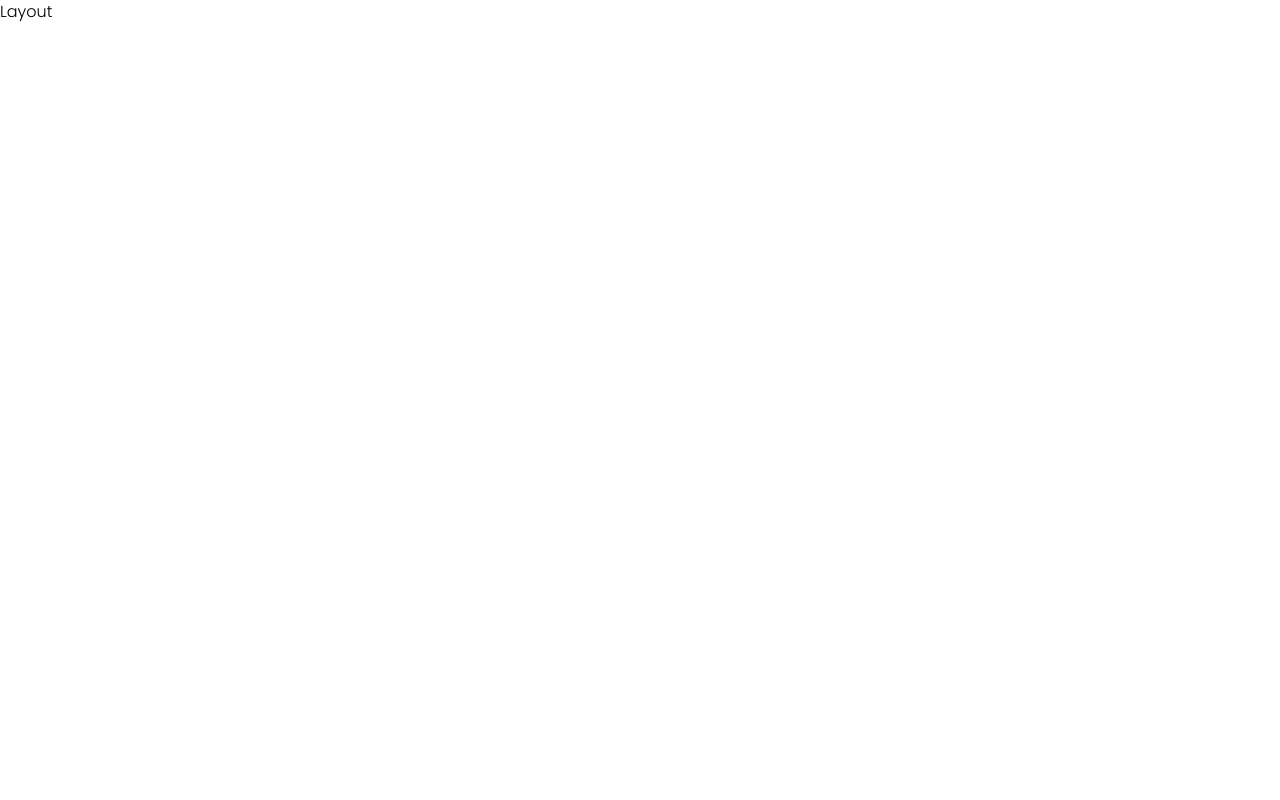
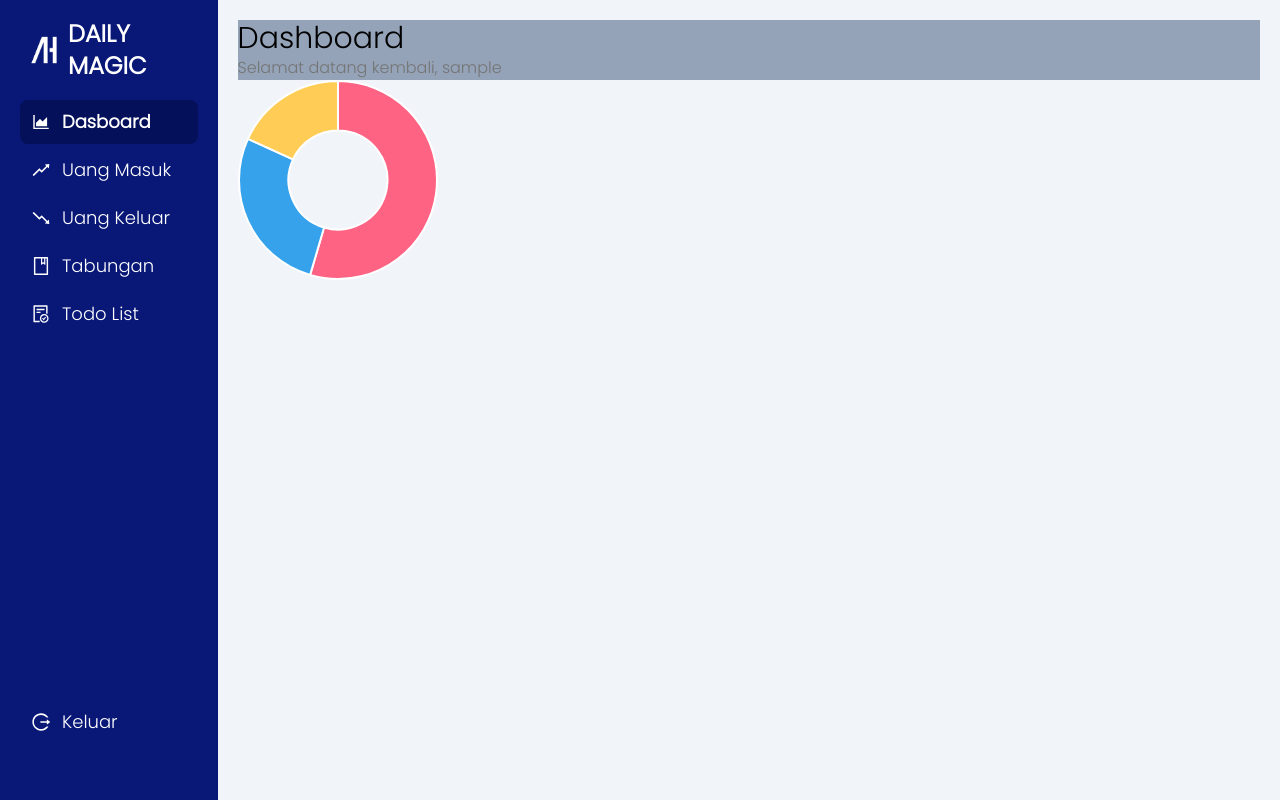
Before and after one commit to Alexchandrahanif/BelajarReactHooks, a React (Vite) app: page / in a window 1280 px wide. Built offline with nearby package versions, Linux system fonts and the light colour scheme; sample sign-in values are in the browser's storage.

Commit message:
update membuatchart pie

```diff
--- a/package.json
+++ b/package.json
@@ -13,6 +13,7 @@
     "@ant-design/icons": "^5.1.4",
     "antd": "^5.6.4",
     "axios": "^1.4.0",
+    "chart.js": "^4.4.0",
     "react": "^18.2.0",
     "react-dom": "^18.2.0",
     "react-redux": "^8.1.1",
--- a/src/components/layout/Layout.jsx
+++ b/src/components/layout/Layout.jsx
@@ -1,7 +1,17 @@
 import React from "react";
-
+import Sidebar from "./Sidebar";
+import { Outlet } from "react-router-dom";
 const Layout = () => {
-  return <div>Layout</div>;
+  return (
+    <div className="h-screen w-screen flex justify-center items-center">
+      <div className="w-[17%] h-screen">
+        <Sidebar />
+      </div>
+      <div className="w-[83%] h-screen bg-slate-100">
+        <Outlet />
+      </div>
+    </div>
+  );
 };
 
 export default Layout;
--- a/src/components/layout/Sidebar.jsx
+++ b/src/components/layout/Sidebar.jsx
@@ -1,7 +1,124 @@
-import React from "react";
+import React, { useState } from "react";
+import { Link, useNavigate } from "react-router-dom";
+import { message } from "antd";
+
+import logo from "../../assets/images/logoAlex.png";
+
+import {
+  HomeOutlined,
+  PieChartOutlined,
+  UserSwitchOutlined,
+  BookOutlined,
+  FunnelPlotOutlined,
+  TeamOutlined,
+  IdcardOutlined,
+  UserAddOutlined,
+  UserDeleteOutlined,
+  ProfileOutlined,
+  FileDoneOutlined,
+  LogoutOutlined,
+  FallOutlined,
+  CarryOutOutlined,
+  StockOutlined,
+  RiseOutlined,
+  ReadOutlined,
+  AreaChartOutlined,
+} from "@ant-design/icons";
+
+export const dataSidebar = [
+  {
+    name: "Dasboard",
+    icon: <AreaChartOutlined />,
+    link: "/",
+  },
+  {
+    name: "Uang Masuk",
+    icon: <RiseOutlined />,
+    link: "/income",
+  },
+  {
+    name: "Uang Keluar",
+    icon: <FallOutlined />,
+    link: "/spending",
+  },
+  {
+    name: "Tabungan",
+    icon: <BookOutlined />,
+    link: "/saving",
+  },
+  {
+    name: "Todo List",
+    icon: <FileDoneOutlined />,
+    link: "/todoList",
+  },
+
+  {
+    name: "Keluar",
+    icon: <LogoutOutlined />,
+    link: "/",
+  },
+];
+
+const dataMenu = [dataSidebar.pop()];
 
 const Sidebar = () => {
-  return <div>Sidebar</div>;
+  const navigate = useNavigate();
+  const activeMenu = localStorage.getItem("activeMenu") || dataSidebar[0].name;
+
+  return (
+    <div className="w-full h-screen bg-primaryLight px-5  flex flex-col">
+      {/* Logo */}
+      <div className="flex  items-center  h-[100px] ">
+        <img src={logo} alt="logo" className="h-12 w-12" />
+        <p className="font-black font-poppins text-2xl text-white">
+          DAILY MAGIC
+        </p>
+      </div>
+
+      {/* Menu */}
+      <div className="h-[75%]">
+        {dataSidebar &&
+          dataSidebar?.map((el, index) => (
+            <Link
+              to={el.link}
+              key={index}
+              className={`text-white text-lg font-poppins px-3 py-2 cursor-pointer flex items-center gap-3 mb-1 ${
+                activeMenu === el.name
+                  ? "bg-primaryDark rounded-lg font-semibold "
+                  : "hover:bg-primary hover:rounded-lg"
+              }`}
+              onClick={() => {
+                localStorage.setItem("activeMenu", el.name);
+              }}
+            >
+              {el.icon}
+              {el.name}
+            </Link>
+          ))}
+      </div>
+      <div className="">
+        {dataMenu &&
+          dataMenu?.map((el, index) => {
+            return (
+              <div
+                key={index}
+                className="text-white text-lg  font-poppins px-3 py-2 cursor-pointer hover:bg-[#041059] hover:rounded-lg  flex items-center gap-3 "
+                onClick={() => {
+                  message.loading("Loading...", 1, () => {
+                    localStorage.clear();
+                    message.success("Sampai Jumpa Lagi!!");
+                    navigate("/login");
+                  });
+                }}
+              >
+                {el.icon}
+                {el.name}
+              </div>
+            );
+          })}
+      </div>
+    </div>
+  );
 };
 
 export default Sidebar;
--- /dev/null
+++ b/src/components/utils/LineChart.jsx
@@ -0,0 +1,77 @@
+import React, { useEffect, useRef, useState } from "react";
+import {
+  Chart,
+  CategoryScale,
+  LinearScale,
+  LineController,
+  LineElement,
+  Title,
+  Tooltip,
+} from "chart.js";
+
+// Registrasi komponen Chart.js
+Chart.register(
+  CategoryScale,
+  LinearScale,
+  LineController,
+  LineElement,
+  Title,
+  Tooltip
+);
+
+const LineChart = ({
+  labels = [],
+  datasets = [],
+  legendDisplay = true,
+  title = "Line Chart",
+  className = "w-[400px] h-[200px]",
+}) => {
+  const chartRef = useRef(null);
+  const [chartInstance, setChartInstance] = useState(null);
+
+  useEffect(() => {
+    let newChartInstance = null;
+
+    if (chartRef && chartRef.current) {
+      if (chartInstance) {
+        chartInstance.destroy();
+      }
+
+      newChartInstance = new Chart(chartRef.current, {
+        type: "line",
+        data: {
+          labels,
+          datasets,
+        },
+        options: {
+          plugins: {
+            legend: {
+              display: legendDisplay,
+            },
+          },
+          scales: {
+            x: {
+              type: "category",
+              beginAtZero: true,
+            },
+            y: {
+              beginAtZero: true,
+            },
+          },
+        },
+      });
+
+      setChartInstance(newChartInstance);
+    }
+
+    return () => {
+      if (newChartInstance) {
+        newChartInstance.destroy();
+      }
+    };
+  }, [labels, datasets, legendDisplay]);
+
+  return <canvas className={className} ref={chartRef}></canvas>;
+};
+
+export default LineChart;
--- /dev/null
+++ b/src/components/utils/Pie.jsx
@@ -0,0 +1,63 @@
+import React, { useEffect, useRef, useState } from "react";
+import Chart from "chart.js/auto";
+
+const Pie = ({ labels, title, datas, offset, colors, className }) => {
+  // Ref untuk elemen canvas
+  const chartRef = useRef(null);
+
+  // State untuk menyimpan objek grafik saat ini
+  const [chartInstance, setChartInstance] = useState(null);
+
+  useEffect(() => {
+    let newChartInstance = null;
+
+    if (chartRef && chartRef.current) {
+      if (chartInstance) {
+        chartInstance.destroy();
+      }
+
+      const chartData = {
+        labels: labels ? labels : ["satu", "dua", "tiga"],
+        datasets: [
+          {
+            label: title ? title : "Total",
+            data: datas ? datas : [30000, 15000, 10000],
+            backgroundColor: colors
+              ? colors
+              : ["rgb(255, 99, 132)", "rgb(54, 162, 235)", "rgb(255, 205, 86)"],
+            hoverOffset: offset ? offset : 2,
+          },
+        ],
+      };
+
+      newChartInstance = new Chart(chartRef.current, {
+        type: "doughnut",
+        data: chartData,
+        options: {
+          plugins: {
+            legend: {
+              display: false,
+            },
+          },
+        },
+      });
+
+      setChartInstance(newChartInstance);
+    }
+
+    return () => {
+      // Hancurkan grafik sebelum komponen unmount
+      if (newChartInstance) {
+        newChartInstance.destroy();
+      }
+    };
+  }, []);
+
+  return (
+    <div className={className ? className : "w-[200px] h-[200px]"}>
+      <canvas ref={chartRef}></canvas>
+    </div>
+  );
+};
+
+export default Pie;
--- a/src/constants/index.js
+++ /dev/null
@@ -1,28 +0,0 @@
-import { home, keluar, masuk, tabungan } from "../assets";
-
-export const Navlink = [
-  {
-    id: 0,
-    name: "Home",
-    icon: home,
-    link: "",
-  },
-  {
-    id: 1,
-    name: "Uang Masuk",
-    icon: masuk,
-    link: "income",
-  },
-  {
-    id: 2,
-    name: "Uang Keluar",
-    icon: keluar,
-    link: "spending",
-  },
-  {
-    id: 3,
-    name: "Tabungan",
-    icon: tabungan,
-    link: "saving",
-  },
-];
--- a/src/pages/DetailPage.jsx
+++ /dev/null
@@ -1,7 +0,0 @@
-import React from "react";
-
-const DetailPage = () => {
-  return <div>DetailPage</div>;
-};
-
-export default DetailPage;
--- a/src/pages/HomePage.jsx
+++ b/src/pages/HomePage.jsx
@@ -1,7 +1,21 @@
-import React from "react";
+import React, { useEffect, useRef, useState } from "react";
+import Pie from "../components/utils/Pie";
+import LineChart from "../components/utils/LineChart";
 
 const HomePage = () => {
-  return <div>HomePage</div>;
+  return (
+    <div className="w-full h-full p-5">
+      <div className="w-full bg-slate-400">
+        <p className="text-black text-3xl">Dashboard</p>
+        <p className="text-TextLight">
+          Selamat datang kembali, {localStorage.getItem("username")}
+        </p>
+      </div>
+      <div className="w-[200px] h-[200px]">
+        <Pie />
+      </div>
+    </div>
+  );
 };
 
 export default HomePage;
--- a/src/pages/LoginPage.jsx
+++ b/src/pages/LoginPage.jsx
@@ -22,7 +22,6 @@ const LoginPage = () => {
       },
     })
       .then((response) => {
-        console.log(response.data);
         message.loading("Loading...", 1, () => {
           localStorage.setItem(
             "authorization",
--- /dev/null
+++ b/src/pages/TodoList.jsx
@@ -0,0 +1,7 @@
+import React from "react";
+
+const TodoList = () => {
+  return <div>TodoList</div>;
+};
+
+export default TodoList;
--- a/src/router/router.jsx
+++ b/src/router/router.jsx
@@ -8,10 +8,10 @@ import LoginPage from "../pages/LoginPage";
 import HomePage from "../pages/HomePage";
 import RegisterPage from "../pages/RegisterPage";
 import Layout from "../components/layout/Layout";
-import DetailPage from "../pages/DetailPage";
 import IncomePage from "../pages/IncomePage";
 import SpendingPage from "../pages/SpendingPage";
 import SavingPage from "../pages/SavingPage";
+import TodoList from "../pages/TodoList";
 
 const router = createBrowserRouter([
   {
@@ -49,8 +49,8 @@ const router = createBrowserRouter([
         element: <HomePage />,
       },
       {
-        path: "/:id",
-        element: <DetailPage />,
+        path: "/todoList",
+        element: <TodoList />,
       },
       {
         path: "/income",
```
Also changed, not shown: src/assets/images/logoAlex.png (added), src/constants/index.jsx (added), 1 other file (tests, documents, lock files or other folders).
